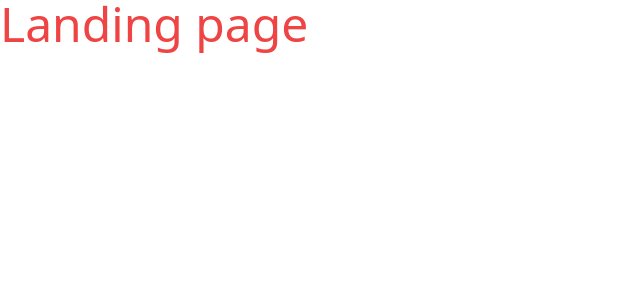
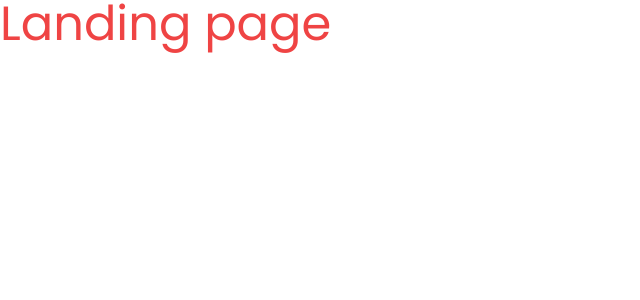
Before and after one commit to four-squad/ecommerce-FE, a React (Vite) app: page / in a window 1280 px wide. Shown: the top 300 px of the page, without its empty margins (0-640 px from the left). Built offline with nearby package versions, Linux system fonts and the light colour scheme.

Commit message:
style: change fonstyle and logo e-commerce

```diff
--- a/index.html
+++ b/index.html
@@ -1,13 +1,19 @@
 <!DOCTYPE html>
 <html lang="en">
+
 <head>
   <meta charset="UTF-8" />
-    <link rel="icon" type="image/svg+xml" href="/vite.svg" />
+  <link rel="icon" type="image/svg+xml" href="/src/assets/logo-web.jpg" />
   <meta name="viewport" content="width=device-width, initial-scale=1.0" />
-    <title>Vite + React + TS</title>
+  <link rel="preconnect" href="https://fonts.googleapis.com">
+  <link rel="preconnect" href="https://fonts.gstatic.com" crossorigin>
+  <link href="https://fonts.googleapis.com/css2?family=Poppins&display=swap" rel="stylesheet">
+  <title>Happy Shop</title>
 </head>
+
 <body>
   <div id="root"></div>
   <script type="module" src="/src/main.tsx"></script>
 </body>
+
 </html>
--- a/src/styles/index.css
+++ b/src/styles/index.css
@@ -4,4 +4,5 @@
 
 body {
   margin: 0;
+  font-family: 'Poppins', sans-serif;
 }
```
Also changed, not shown: src/assets/logo-web.jpg (added). Lines whose indentation alone changed are shown as unchanged.
